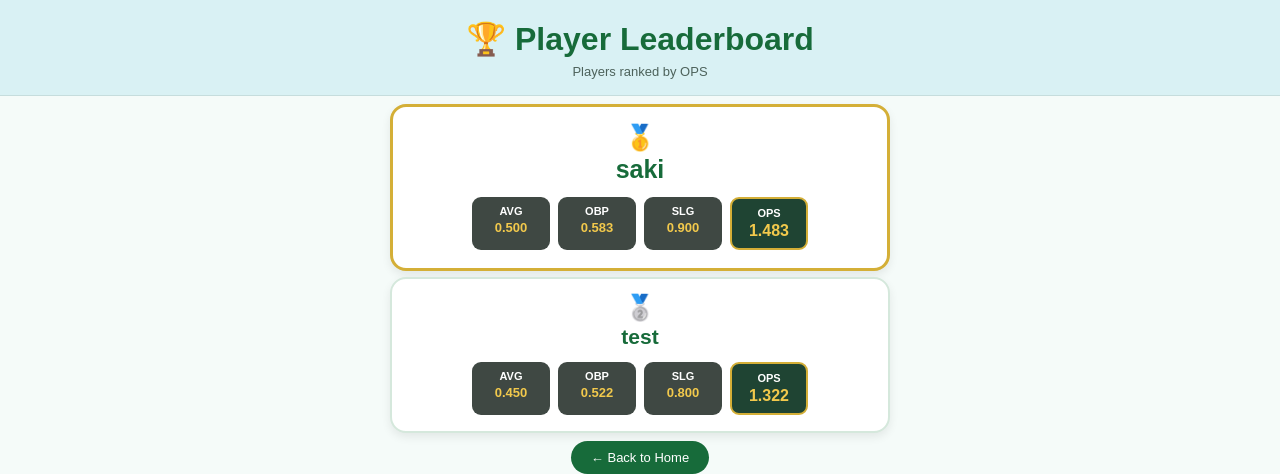
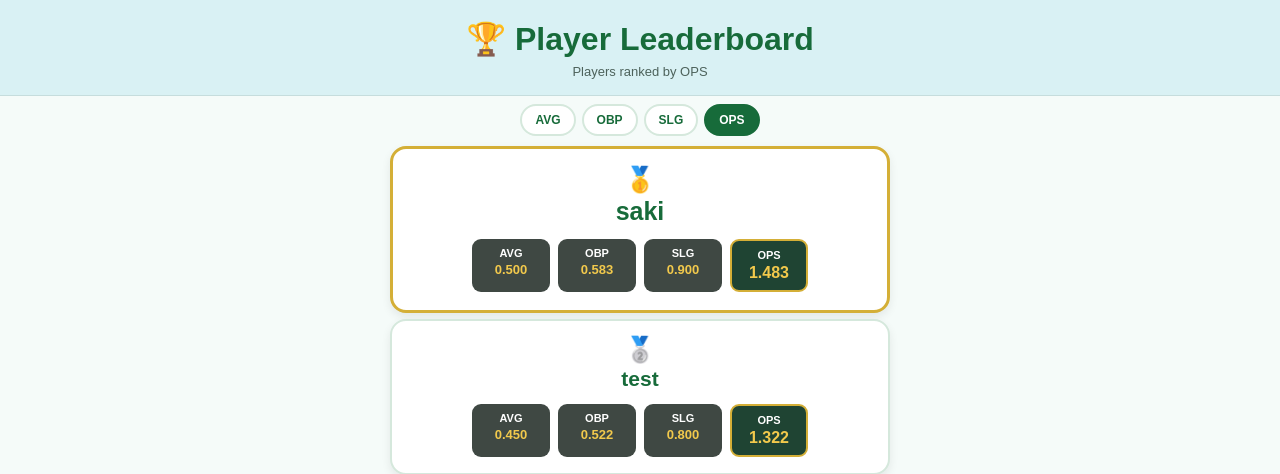
Before and after one commit to sakii-ito/Baseball-Stats-Analyzer, a Flask app: page /leaderboard in a window 1280 px wide. Shown: the top 474 px of the page. Run offline with Flask 3, Linux system fonts and the light colour scheme; data comes from the database, SQL or seed files in the repository.

Commit message:
Add leaderboard sorting

```diff
--- a/app.py
+++ b/app.py
@@ -259,15 +259,30 @@ def home():
 @app.route("/leaderboard")
 def leaderboard():
 
-    cursor.execute("""
+    sort = request.args.get("sort", "ops")
+
+    if sort == "average":
+        order_column = "average"
+    elif sort == "obp":
+        order_column = "obp"
+    elif sort == "slg":
+        order_column = "slg"
+    else:
+        order_column = "ops"
+
+    cursor.execute(f"""
         SELECT player, average, obp, slg, ops
         FROM players
-        ORDER BY CAST(ops AS REAL) DESC
+        ORDER BY CAST({order_column} AS REAL) DESC
     """)
 
     players = cursor.fetchall()
 
-    return render_template("leaderboard.html", players=players)
+    return render_template(
+        "leaderboard.html",
+        players=players,
+        sort=sort
+    )
 
 @app.route("/player/<int:player_id>")
 def player_detail(player_id):
--- a/templates/leaderboard.html
+++ b/templates/leaderboard.html
@@ -42,6 +42,32 @@
             width: 80%;
             max-width: 500px;
             margin: 8px auto;
+        }
+
+                .sort-buttons {
+            display: flex;
+            justify-content: center;
+            gap: 6px;
+            flex-wrap: wrap;
+            margin: 0 auto 10px;
+        }
+
+        .sort-button {
+            display: inline-block;
+            background-color: white;
+            color: #176b3a;
+            text-decoration: none;
+            border: 2px solid #d5e8dc;
+            border-radius: 18px;
+            padding: 7px 13px;
+            font-size: 12px;
+            font-weight: bold;
+        }
+
+        .sort-button.active {
+            background-color: #176b3a;
+            color: white;
+            border-color: #176b3a;
         }
 
         .leaderboard-card {
@@ -171,6 +197,29 @@
 
 
     <div class="leaderboard">
+                <div class="sort-buttons">
+
+            <a href="/leaderboard?sort=average"
+               class="sort-button {% if sort == 'average' %}active{% endif %}">
+                AVG
+            </a>
+
+            <a href="/leaderboard?sort=obp"
+               class="sort-button {% if sort == 'obp' %}active{% endif %}">
+                OBP
+            </a>
+
+            <a href="/leaderboard?sort=slg"
+               class="sort-button {% if sort == 'slg' %}active{% endif %}">
+                SLG
+            </a>
+
+            <a href="/leaderboard?sort=ops"
+               class="sort-button {% if sort == 'ops' %}active{% endif %}">
+                OPS
+            </a>
+
+        </div>
 
         {% if players %}
 
```
